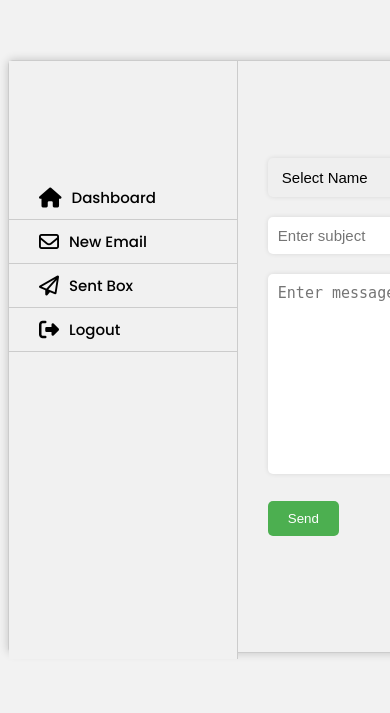
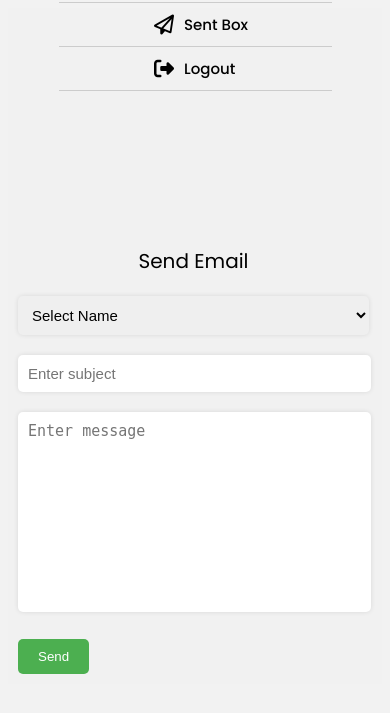
Before and after one commit to hiashraful/attendance-ms, a PHP site: page /email.php in a window 390 px wide; the page is wider, and only the part inside the window is pictured. Shown: the top 713 px of that part. Run offline with PHP 8.4, Linux system fonts and the light colour scheme; the visitor is signed in with stand-in values (Sample User, id 1); data that the repository does not hold is empty; some libraries are stand-ins or nearby versions.

Commit message:
mobile responsive done for now

```diff
--- a/dashboard.css
+++ b/dashboard.css
@@ -486,6 +486,7 @@ nav {
   height: 8vh;
   z-index: 1;
   background: #fff;
+  box-shadow: rgba(0, 0, 0, 0.1) 0px 1px 2px 0px;;
 }
 
 nav ul {
--- a/email.php
+++ b/email.php
@@ -42,7 +42,6 @@ if (isset($_POST['send'])) {
     $stmt = $pdo->prepare($sql);
     $currentDateTime = date("Y-m-d H:i:s");
     $stmt->execute([$_SESSION['user_id'], $_POST['email'], $_POST['subject'], $_POST['message'], $currentDateTime]);
-
 
 }
 
@@ -230,6 +229,58 @@ $row = $stmt->fetch();
         select{
             outline: none;
         }
+        @media (max-width: 576px) {
+            .send-mail{
+                width: 100%;
+                height: 100%;
+                margin: 0;
+                border: none;
+                border-radius: 0;
+                display: block;
+                justify-content: first baseline;
+                background-color: #f1f1f1;
+                box-shadow: none;
+                overflow: hidden;
+            }
+            .sidebar {
+                width: 70vw;
+                height: 9%;
+                background-color: #f1f1f1;
+                padding: 30px 0;
+                border-right: none;
+                position: absolute;
+                top: -200px;
+                left: 15%;
+            }
+
+            .navigation {
+                width: 100%;
+            }
+            .navigation ul li{
+                padding-left: 35%;
+            }
+            .email {
+                width: 90vw;
+                margin-top: 25vh;
+                padding: 10px;
+            }
+            .email h2 {
+                text-align: center;
+                margin-bottom: 20px;
+                font-size: 20px;
+                font-weight: 400;
+            }
+            .email input[type="text"],
+            .email textarea {
+                width: 95%;
+                padding: 10px;
+                margin-bottom: 20px;
+                border: none;
+                border-radius: 5px;
+                font-size: 15px;
+                box-shadow: 0 0 5px rgba(0,0,0,0.1);
+            }
+        }
     </style>
     <link rel="stylesheet" href="https://cdnjs.cloudflare.com/ajax/libs/font-awesome/5.15.4/css/all.min.css"/>
     <script src="https://kit.fontawesome.com/1f9b6a1a6b.js" crossorigin="anonymous"></script>
--- a/index.php
+++ b/index.php
@@ -27,7 +27,7 @@ if (isset($_SESSION['email'])) {
             <?php if (isset($logoutMessage)) {?>
                 <p id="logout-msg"><?php echo $logoutMessage; ?></p>
             <?php }?>
-            <h1 id="login-heading">ATTENDANCE MANAGEMENT SYSTEM</h1>
+            <h1 id="login-heading">EMPLOYEE MANAGEMENT SYSTEM</h1>
             <div class="icon">
                 <img src="img/user.png" width="60px">
             </div>
```
Also changed, not shown: style.css (+28 -0 lines). Lines whose indentation alone changed are shown as unchanged.
